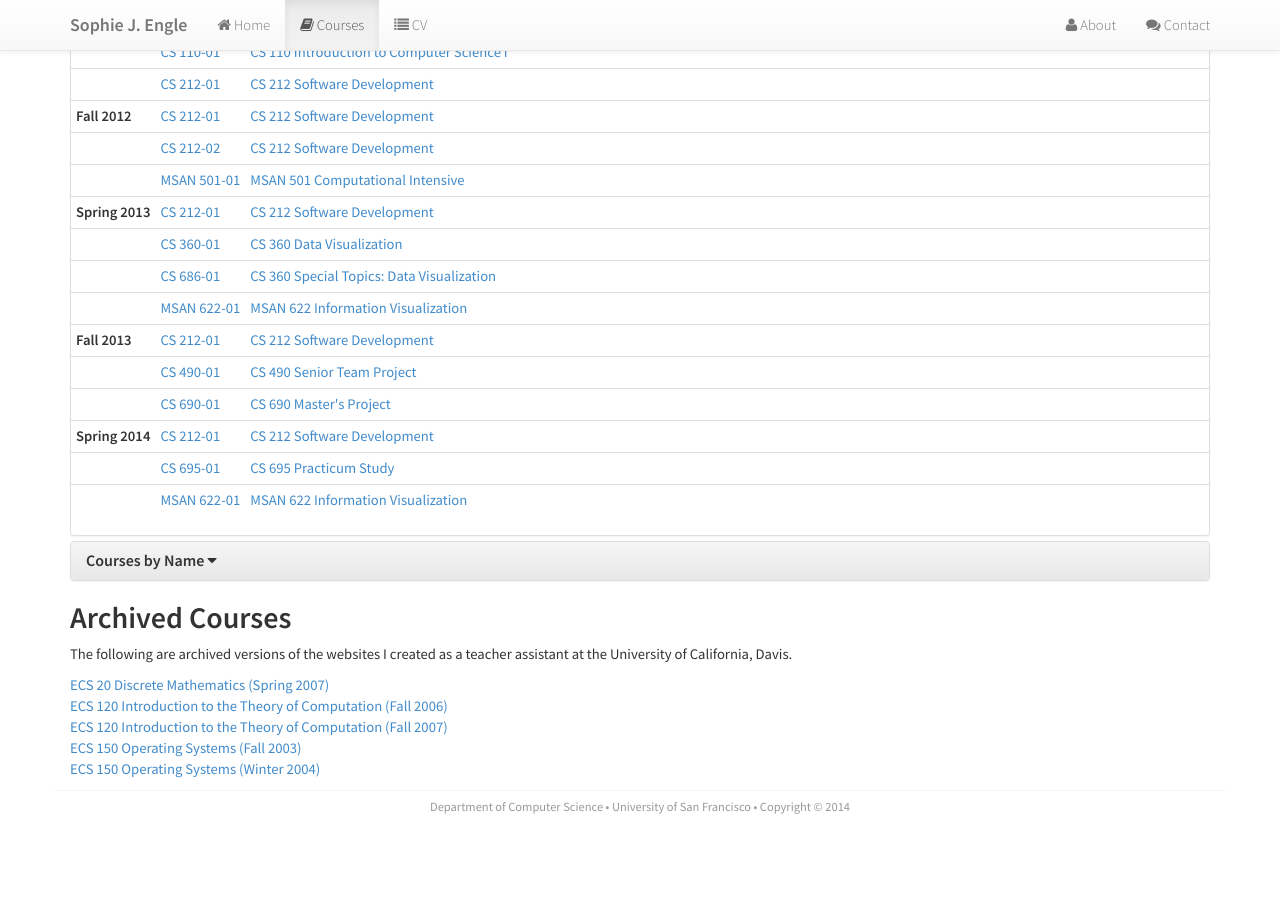
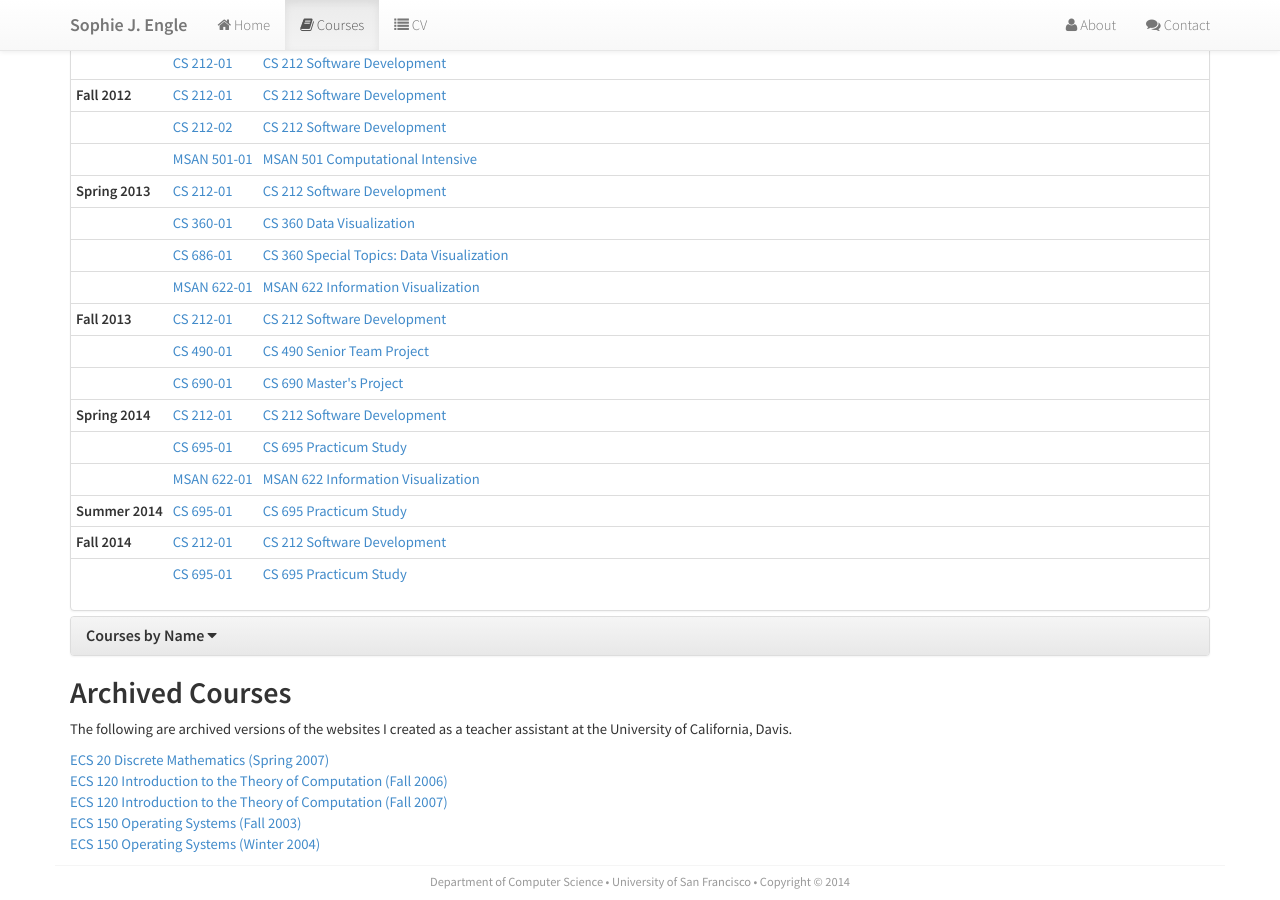
Before and after one commit to sjengle/sjengle.github.io, a Jekyll site: the page built from courses.html, in a window 1280 px wide and 900 px high, scrolled down 995 px. Built offline with Jekyll 4.4.1, drawn with Linux system fonts in a browser that asks for light colours; Markdown is read by kramdown in place of the engine named in the settings; before the commit the page ends 1820 px from its top, so only the background shows below that; some of the changed text lies outside the part shown.

Commit message:
Updating Fall 2014 information.

```diff
--- a/_data/courses.yml
+++ b/_data/courses.yml
@@ -167,7 +167,6 @@
   year: '2014'
   sort: 'CS212-2014-01'
   link: 'https://usfca.instructure.com/courses/1215994/assignments/syllabus'
-  show: true
 - id: 'CS 695'
   name: 'Practicum Study'
   code: 'CS 695-01'
@@ -175,7 +174,6 @@
   year: '2014'
   sort: 'CS695-2014-01'
   link: 'https://usfca.instructure.com/courses/1216008/assignments/syllabus'
-  show: true
 - id: 'MSAN 622'
   name: 'Information Visualization'
   code: 'MSAN 622-01'
@@ -183,4 +181,28 @@
   year: '2014'
   link: 'http://msan622.github.io/'
   sort: 'MSAN622-2014-01'
+# SUMMER 2014
+- id: 'CS 695'
+  name: 'Practicum Study'
+  code: 'CS 695-01'
+  term: 'Summer'
+  year: '2014'
+  sort: 'CS695-2014-06'
+  link: 'https://usfca.instructure.com/courses/1298148/assignments/syllabus'
+# FALL 2014
+- id: 'CS 212'
+  name: 'Software Development'
+  code: 'CS 212-01'
+  term: 'Fall'
+  year: '2014'
+  sort: 'CS212-2014-08'
+  link: 'https://usfca.instructure.com/courses/1298665/assignments/syllabus'
   show: true
+- id: 'CS 695'
+  name: 'Practicum Study'
+  code: 'CS 695-01'
+  term: 'Fall'
+  year: '2014'
+  sort: 'CS695-2014-08'
+  link: 'https://usfca.instructure.com/courses/1298684/assignments/syllabus'
+  show: true
```
Also changed, not shown: contact.html (+5 -6 lines).
